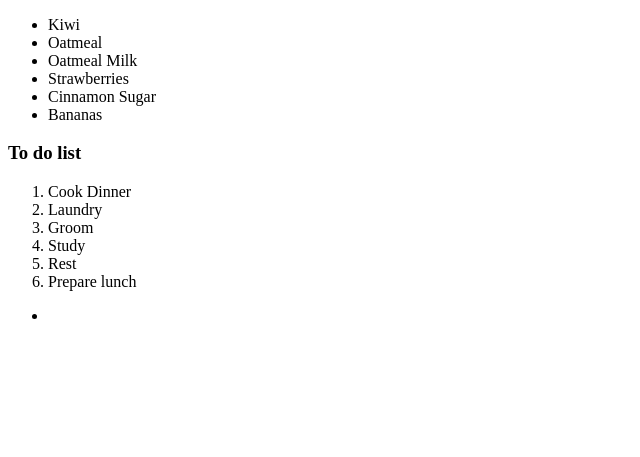
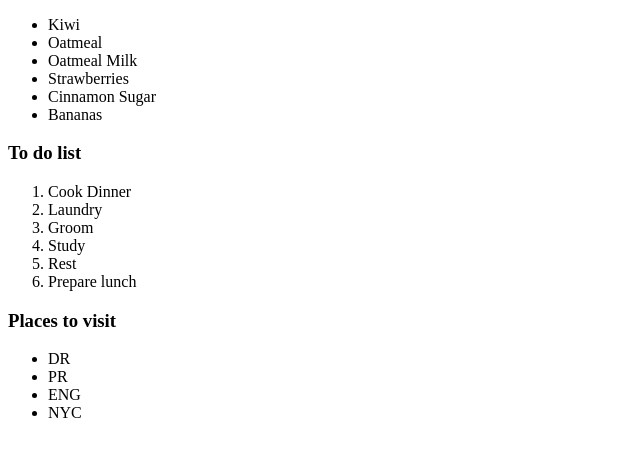
Before and after one commit to cristianmetz/repos, a plain HTML site: page html-practice/list-practice/index.html in a window 1280 px wide. Shown: the part 105-562 px from the top of the page, without its empty margins (0-640 px from the left). Drawn offline with Linux system fonts and the light colour scheme.

Commit message:
added places to visit list

```diff
--- a/html-practice/list-practice/index.html
+++ b/html-practice/list-practice/index.html
@@ -31,8 +31,12 @@
     </ol>
   </p>
   <p>
+    <h3>Places to visit</h3>
     <ul>
-      <li></li>
+      <li>DR</li>
+      <li>PR</li>
+      <li>ENG</li>
+      <li>NYC</li>
     </ul>
   </p>
 </body>
```
